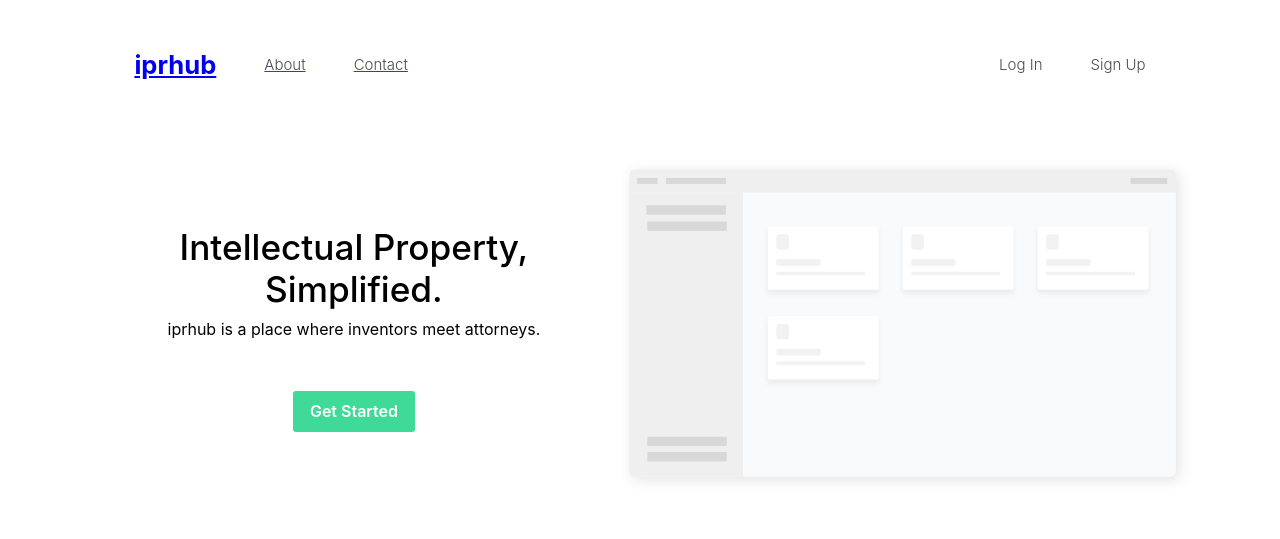
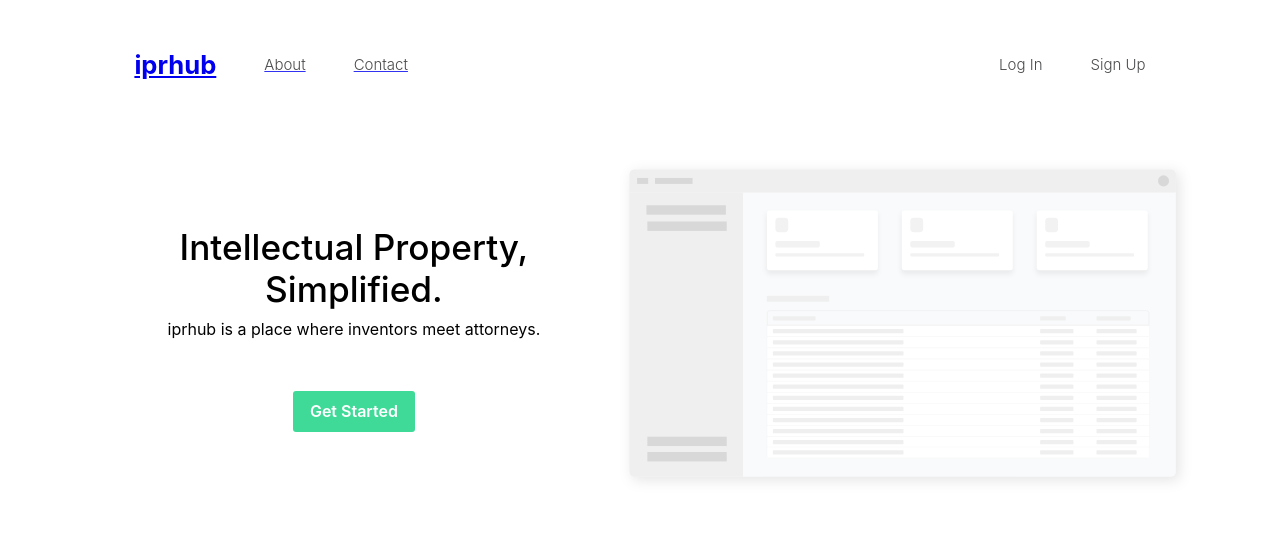
Before and after one commit to iprhub/iprhub, a Next.js app: page / in a window 1280 px wide. Shown: the top 539 px of the page. Built offline with nearby package versions, Linux system fonts and the light colour scheme.

Commit message:
Updated product illustration

```diff
--- a/static/ProductIllustrations.js
+++ b/static/ProductIllustrations.js
@@ -1,7 +1,7 @@
 export const HomeDesign = () => (
   <svg
-    // width="400"
-    // height="225"
+    // width="670"
+    // height="390"
     viewBox="0 0 670 390"
     fill="none"
     xmlns="http://www.w3.org/2000/svg"
@@ -18,37 +18,245 @@ export const HomeDesign = () => (
       d="M11 38H144V371H17C13.6863 371 11 368.314 11 365V38Z"
       fill="#EFEFEF"
     />
-    <rect x="20" y="21" width="24" height="7" fill="#D8D8D8" />
-    <rect x="54" y="21" width="70" height="7" fill="#D8D8D8" />
-    <rect x="598" y="21" width="43" height="7" fill="#D8D8D8" />
+    <rect x="20" y="21" width="13" height="7" fill="#D8D8D8" />
+    <rect x="41" y="21" width="44" height="7" fill="#D8D8D8" />
     <rect x="31" y="53" width="93" height="11" fill="#D8D8D8" />
     <rect x="32" y="342" width="93" height="11" fill="#D8D8D8" />
     <rect x="32" y="324" width="93" height="11" fill="#D8D8D8" />
     <rect x="32" y="72" width="93" height="11" fill="#D8D8D8" />
+    <rect x="172" y="159" width="73" height="7" fill="#EFEFEF" />
+    <rect x="172" y="176" width="448" height="173" rx="3" fill="white" />
+    <path
+      d="M175 176.5H617C618.381 176.5 619.5 177.619 619.5 179V193.5H172.5V179C172.5 177.619 173.619 176.5 175 176.5Z"
+      fill="#F9FAFB"
+      stroke="#EFEFEF"
+    />
+    <rect
+      x="172.15"
+      y="194.15"
+      width="447.7"
+      height="12.7"
+      fill="white"
+      stroke="#EFEFEF"
+      stroke-width="0.3"
+    />
+    <rect
+      x="172.15"
+      y="207.15"
+      width="447.7"
+      height="12.7"
+      fill="white"
+      stroke="#EFEFEF"
+      stroke-width="0.3"
+    />
+    <rect
+      x="172.15"
+      y="220.15"
+      width="447.7"
+      height="12.7"
+      fill="white"
+      stroke="#EFEFEF"
+      stroke-width="0.3"
+    />
+    <rect
+      x="172.15"
+      y="233.15"
+      width="447.7"
+      height="12.7"
+      fill="white"
+      stroke="#EFEFEF"
+      stroke-width="0.3"
+    />
+    <rect
+      x="172.15"
+      y="246.15"
+      width="447.7"
+      height="12.7"
+      fill="white"
+      stroke="#EFEFEF"
+      stroke-width="0.3"
+    />
+    <rect
+      x="172.15"
+      y="259.15"
+      width="447.7"
+      height="12.7"
+      fill="white"
+      stroke="#EFEFEF"
+      stroke-width="0.3"
+    />
+    <rect
+      x="172.15"
+      y="272.15"
+      width="447.7"
+      height="12.7"
+      fill="white"
+      stroke="#EFEFEF"
+      stroke-width="0.3"
+    />
+    <rect
+      x="172.15"
+      y="285.15"
+      width="447.7"
+      height="12.7"
+      fill="white"
+      stroke="#EFEFEF"
+      stroke-width="0.3"
+    />
+    <rect
+      x="172.15"
+      y="298.15"
+      width="447.7"
+      height="12.7"
+      fill="white"
+      stroke="#EFEFEF"
+      stroke-width="0.3"
+    />
+    <rect
+      x="172.15"
+      y="311.15"
+      width="447.7"
+      height="12.7"
+      fill="white"
+      stroke="#EFEFEF"
+      stroke-width="0.3"
+    />
+    <rect
+      x="172.15"
+      y="324.15"
+      width="447.7"
+      height="12.7"
+      fill="white"
+      stroke="#EFEFEF"
+      stroke-width="0.3"
+    />
+    <path
+      d="M172.15 336.15H619.85V346C619.85 347.574 618.574 348.85 617 348.85H175C173.426 348.85 172.15 347.574 172.15 346V336.15Z"
+      fill="white"
+      stroke="#EFEFEF"
+      stroke-width="0.3"
+    />
+    <rect x="179" y="183" width="50" height="5" rx="1" fill="#EFEFEF" />
+    <rect x="558" y="183" width="40" height="5" rx="1" fill="#EFEFEF" />
+    <rect x="492" y="183" width="30" height="5" rx="1" fill="#EFEFEF" />
+    <rect x="179" y="198" width="153" height="5" rx="1" fill="#EFEFEF" />
+    <rect x="492" y="198" width="39" height="5" rx="1" fill="#EFEFEF" />
+    <rect x="558" y="198" width="47" height="5" rx="1" fill="#EFEFEF" />
+    <rect x="179" y="340" width="153" height="5" rx="1" fill="#EFEFEF" />
+    <rect x="492" y="340" width="39" height="5" rx="1" fill="#EFEFEF" />
+    <rect x="558" y="340" width="47" height="5" rx="1" fill="#EFEFEF" />
+    <rect x="179" y="328" width="153" height="5" rx="1" fill="#EFEFEF" />
+    <rect x="492" y="328" width="39" height="5" rx="1" fill="#EFEFEF" />
+    <rect x="558" y="328" width="47" height="5" rx="1" fill="#EFEFEF" />
+    <rect x="179" y="315" width="153" height="5" rx="1" fill="#EFEFEF" />
+    <rect x="492" y="315" width="39" height="5" rx="1" fill="#EFEFEF" />
+    <rect x="558" y="315" width="47" height="5" rx="1" fill="#EFEFEF" />
+    <rect x="179" y="302" width="153" height="5" rx="1" fill="#EFEFEF" />
+    <rect x="492" y="302" width="39" height="5" rx="1" fill="#EFEFEF" />
+    <rect x="558" y="302" width="47" height="5" rx="1" fill="#EFEFEF" />
+    <rect x="179" y="289" width="153" height="5" rx="1" fill="#EFEFEF" />
+    <rect x="492" y="289" width="39" height="5" rx="1" fill="#EFEFEF" />
+    <rect x="558" y="289" width="47" height="5" rx="1" fill="#EFEFEF" />
+    <rect x="179" y="276" width="153" height="5" rx="1" fill="#EFEFEF" />
+    <rect x="492" y="276" width="39" height="5" rx="1" fill="#EFEFEF" />
+    <rect x="558" y="276" width="47" height="5" rx="1" fill="#EFEFEF" />
+    <rect x="179" y="263" width="153" height="5" rx="1" fill="#EFEFEF" />
+    <rect x="492" y="263" width="39" height="5" rx="1" fill="#EFEFEF" />
+    <rect x="558" y="263" width="47" height="5" rx="1" fill="#EFEFEF" />
+    <rect x="179" y="250" width="153" height="5" rx="1" fill="#EFEFEF" />
+    <rect x="492" y="250" width="39" height="5" rx="1" fill="#EFEFEF" />
+    <rect x="558" y="250" width="47" height="5" rx="1" fill="#EFEFEF" />
+    <rect x="179" y="237" width="153" height="5" rx="1" fill="#EFEFEF" />
+    <rect x="492" y="237" width="39" height="5" rx="1" fill="#EFEFEF" />
+    <rect x="558" y="237" width="47" height="5" rx="1" fill="#EFEFEF" />
+    <rect x="179" y="224" width="153" height="5" rx="1" fill="#EFEFEF" />
+    <rect x="492" y="224" width="39" height="5" rx="1" fill="#EFEFEF" />
+    <rect x="558" y="224" width="47" height="5" rx="1" fill="#EFEFEF" />
+    <rect x="179" y="211" width="153" height="5" rx="1" fill="#EFEFEF" />
+    <rect x="492" y="211" width="39" height="5" rx="1" fill="#EFEFEF" />
+    <rect x="558" y="211" width="47" height="5" rx="1" fill="#EFEFEF" />
+    <circle cx="636.5" cy="24.5" r="6.5" fill="#D8D8D8" />
     <g filter="url(#filter1_d)">
-      <rect x="173" y="78" width="130" height="74" rx="3" fill="white" />
+      <rect x="172" y="59" width="130" height="70" rx="3" fill="white" />
     </g>
-    <rect x="183" y="87" width="15" height="18" rx="4" fill="#F2F2F2" />
-    <rect x="183" y="116" width="52" height="8" rx="2" fill="#F2F2F2" />
-    <rect x="183" y="131" width="104" height="4" rx="1" fill="#F2F2F2" />
+    <rect
+      x="182"
+      y="67.5135"
+      width="15"
+      height="17.027"
+      rx="4"
+      fill="#F2F2F2"
+    />
+    <rect
+      x="182"
+      y="94.946"
+      width="52"
+      height="7.56757"
+      rx="2"
+      fill="#F2F2F2"
+    />
+    <rect
+      x="182"
+      y="109.135"
+      width="104"
+      height="3.78378"
+      rx="1"
+      fill="#F2F2F2"
+    />
     <g filter="url(#filter2_d)">
-      <rect x="489" y="78" width="130" height="74" rx="3" fill="white" />
+      <rect x="488" y="59" width="130" height="70" rx="3" fill="white" />
     </g>
-    <rect x="499" y="87" width="15" height="18" rx="4" fill="#F2F2F2" />
-    <rect x="499" y="116" width="52" height="8" rx="2" fill="#F2F2F2" />
-    <rect x="499" y="131" width="104" height="4" rx="1" fill="#F2F2F2" />
+    <rect
+      x="498"
+      y="67.5135"
+      width="15"
+      height="17.027"
+      rx="4"
+      fill="#F2F2F2"
+    />
+    <rect
+      x="498"
+      y="94.946"
+      width="52"
+      height="7.56757"
+      rx="2"
+      fill="#F2F2F2"
+    />
+    <rect
+      x="498"
+      y="109.135"
+      width="104"
+      height="3.78378"
+      rx="1"
+      fill="#F2F2F2"
+    />
     <g filter="url(#filter3_d)">
-      <rect x="173" y="183" width="130" height="74" rx="3" fill="white" />
+      <rect x="330" y="59" width="130" height="70" rx="3" fill="white" />
     </g>
-    <rect x="183" y="192" width="15" height="18" rx="4" fill="#F2F2F2" />
-    <rect x="183" y="221" width="52" height="8" rx="2" fill="#F2F2F2" />
-    <rect x="183" y="236" width="104" height="4" rx="1" fill="#F2F2F2" />
-    <g filter="url(#filter4_d)">
-      <rect x="331" y="78" width="130" height="74" rx="3" fill="white" />
-    </g>
-    <rect x="341" y="87" width="15" height="18" rx="4" fill="#F2F2F2" />
-    <rect x="341" y="116" width="52" height="8" rx="2" fill="#F2F2F2" />
-    <rect x="341" y="131" width="104" height="4" rx="1" fill="#F2F2F2" />
+    <rect
+      x="340"
+      y="67.5135"
+      width="15"
+      height="17.027"
+      rx="4"
+      fill="#F2F2F2"
+    />
+    <rect
+      x="340"
+      y="94.946"
+      width="52"
+      height="7.56757"
+      rx="2"
+      fill="#F2F2F2"
+    />
+    <rect
+      x="340"
+      y="109.135"
+      width="104"
+      height="3.78378"
+      rx="1"
+      fill="#F2F2F2"
+    />
     <defs>
       <filter
         id="filter0_d"
@@ -57,9 +265,9 @@ export const HomeDesign = () => (
         width="670"
         height="390"
         filterUnits="userSpaceOnUse"
-        colorInterpolationFilters="sRGB"
+        color-interpolation-filters="sRGB"
       >
-        <feFlood floodOpacity="0" result="BackgroundImageFix" />
+        <feFlood flood-opacity="0" result="BackgroundImageFix" />
         <feColorMatrix
           in="SourceAlpha"
           type="matrix"
@@ -85,14 +293,14 @@ export const HomeDesign = () => (
       </filter>
       <filter
         id="filter1_d"
-        x="167"
-        y="76"
+        x="166"
+        y="57"
         width="142"
-        height="86"
+        height="82"
         filterUnits="userSpaceOnUse"
-        colorInterpolationFilters="sRGB"
+        color-interpolation-filters="sRGB"
       >
-        <feFlood floodOpacity="0" result="BackgroundImageFix" />
+        <feFlood flood-opacity="0" result="BackgroundImageFix" />
         <feColorMatrix
           in="SourceAlpha"
           type="matrix"
@@ -118,14 +326,14 @@ export const HomeDesign = () => (
       </filter>
       <filter
         id="filter2_d"
-        x="483"
-        y="76"
+        x="482"
+        y="57"
         width="142"
-        height="86"
+        height="82"
         filterUnits="userSpaceOnUse"
-        colorInterpolationFilters="sRGB"
+        color-interpolation-filters="sRGB"
       >
-        <feFlood floodOpacity="0" result="BackgroundImageFix" />
+        <feFlood flood-opacity="0" result="BackgroundImageFix" />
         <feColorMatrix
           in="SourceAlpha"
           type="matrix"
@@ -151,47 +359,14 @@ export const HomeDesign = () => (
       </filter>
       <filter
         id="filter3_d"
-        x="167"
-        y="181"
+        x="324"
+        y="57"
         width="142"
-        height="86"
+        height="82"
         filterUnits="userSpaceOnUse"
-        colorInterpolationFilters="sRGB"
+        color-interpolation-filters="sRGB"
       >
-        <feFlood floodOpacity="0" result="BackgroundImageFix" />
-        <feColorMatrix
-          in="SourceAlpha"
-          type="matrix"
-          values="0 0 0 0 0 0 0 0 0 0 0 0 0 0 0 0 0 0 127 0"
-        />
-        <feOffset dy="4" />
-        <feGaussianBlur stdDeviation="3" />
-        <feColorMatrix
-          type="matrix"
-          values="0 0 0 0 0 0 0 0 0 0 0 0 0 0 0 0 0 0 0.06 0"
-        />
-        <feBlend
-          mode="normal"
-          in2="BackgroundImageFix"
-          result="effect1_dropShadow"
-        />
-        <feBlend
-          mode="normal"
-          in="SourceGraphic"
-          in2="effect1_dropShadow"
-          result="shape"
-        />
-      </filter>
-      <filter
-        id="filter4_d"
-        x="325"
-        y="76"
-        width="142"
-        height="86"
-        filterUnits="userSpaceOnUse"
-        colorInterpolationFilters="sRGB"
-      >
-        <feFlood floodOpacity="0" result="BackgroundImageFix" />
+        <feFlood flood-opacity="0" result="BackgroundImageFix" />
         <feColorMatrix
           in="SourceAlpha"
           type="matrix"
```
